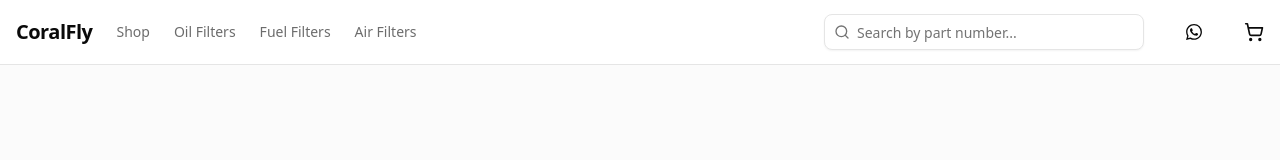
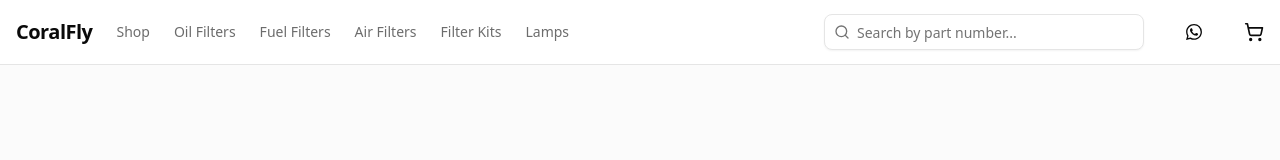
Before and after one commit to QASchoolUSA/Coralfly-Filters, a Next.js app: page / in a window 1280 px wide. Shown: the top 160 px of the page. Built offline with nearby package versions, Linux system fonts and the light colour scheme.

Commit message:
feat: Add 'Filter Kits' and 'Lamps' categories to the shop page and navigation, and include a new product export CSV.

```diff
--- a/app/shop/page.tsx
+++ b/app/shop/page.tsx
@@ -62,6 +62,8 @@ export default async function ShopPage(props: {
                                 { label: 'Air Filters', value: 'air-filter' },
                                 { label: 'Cabin Filters', value: 'cabin-air-filter' },
                                 { label: 'Water Separators', value: 'fuel-water-separator' },
+                                { label: 'Filter Kits', value: 'multi-system-filter-kit' },
+                                { label: 'Lamps', value: 'lamp' },
                             ].map((cat) => {
                                 const params = new URLSearchParams()
                                 if (searchQuery) params.set('search', searchQuery)
@@ -102,6 +104,8 @@ export default async function ShopPage(props: {
                                 { label: 'Air Filters', value: 'air-filter' },
                                 { label: 'Cabin Filters', value: 'cabin-air-filter' },
                                 { label: 'Water Separators', value: 'fuel-water-separator' },
+                                { label: 'Filter Kits', value: 'multi-system-filter-kit' },
+                                { label: 'Lamps', value: 'lamp' },
                             ].map((cat) => {
                                 // Build URL keeping existing params
                                 const params = new URLSearchParams()
--- a/components/Header.tsx
+++ b/components/Header.tsx
@@ -1,7 +1,7 @@
 "use client"
 
 import Link from 'next/link'
-import { Search, Menu, X, Home, LayoutGrid, Droplet, Flame, Wind, Fan } from 'lucide-react'
+import { Search, Menu, X, Home, LayoutGrid, Droplet, Flame, Wind, Fan, Package, Lightbulb } from 'lucide-react'
 import { Button } from '@/components/ui/button'
 import { Sheet, SheetContent, SheetTrigger, SheetTitle, SheetDescription } from '@/components/ui/sheet'
 import { Separator } from '@/components/ui/separator'
@@ -90,6 +90,18 @@ export function Header() {
                                             Cabin Filters
                                         </Link>
                                     </Button>
+                                    <Button variant="ghost" className="w-full justify-start" asChild>
+                                        <Link href="/shop?type=multi-system-filter-kit" onClick={() => setIsMenuOpen(false)}>
+                                            <Package className="mr-3 h-4 w-4" />
+                                            Filter Kits
+                                        </Link>
+                                    </Button>
+                                    <Button variant="ghost" className="w-full justify-start" asChild>
+                                        <Link href="/shop?type=lamp" onClick={() => setIsMenuOpen(false)}>
+                                            <Lightbulb className="mr-3 h-4 w-4" />
+                                            Lamps
+                                        </Link>
+                                    </Button>
                                 </div>
                             </nav>
                         </div>
@@ -106,6 +118,8 @@ export function Header() {
                     <Link href="/shop?type=oil-filter" className="transition-colors hover:text-foreground/80 text-foreground/60">Oil Filters</Link>
                     <Link href="/shop?type=fuel-filter" className="transition-colors hover:text-foreground/80 text-foreground/60">Fuel Filters</Link>
                     <Link href="/shop?type=air-filter" className="transition-colors hover:text-foreground/80 text-foreground/60">Air Filters</Link>
+                    <Link href="/shop?type=multi-system-filter-kit" className="transition-colors hover:text-foreground/80 text-foreground/60">Filter Kits</Link>
+                    <Link href="/shop?type=lamp" className="transition-colors hover:text-foreground/80 text-foreground/60">Lamps</Link>
                 </nav>
 
                 <div className="flex flex-1 items-center justify-end gap-2 md:gap-8">
```
